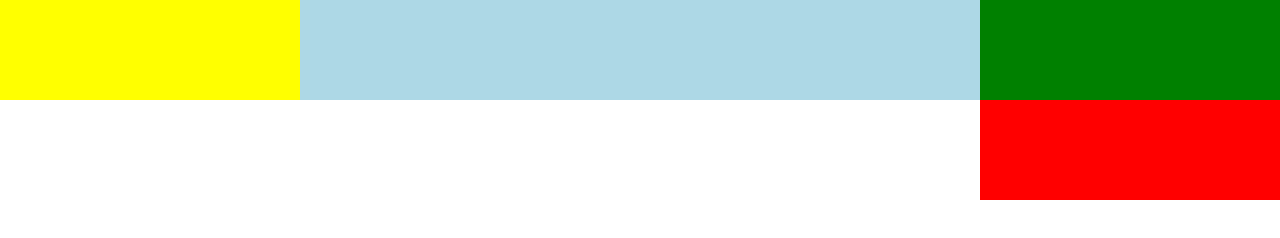
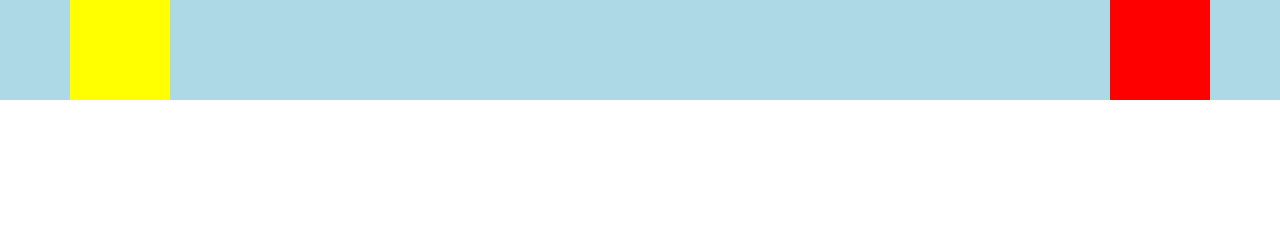
Before and after one commit to andreathepa/htmlcss-responsive-layout, a plain HTML site: page index.html in a window 1280 px wide. Drawn offline with Linux system fonts and the light colour scheme.

Commit message:
CONTAINER BREAKPOINT

```diff
--- a/css/style.css
+++ b/css/style.css
@@ -16,12 +16,13 @@ header{
 /* LAYOUT RULES */
 
 .container{
-    width: 100%;
+    max-width: 600px;
+    margin: 0 auto;
 }
 
 .left-logo, .right-menu{
     height: 100px;
-    width: 300px;
+    width: 100px;
     background-color: yellow;
 }
 
@@ -31,6 +32,7 @@ header{
 
 .extended-menu{
     background-color: red;
+    display: none;
 }
 
 .hamburger, .extended-menu{
@@ -42,17 +44,32 @@ header{
 /* TABLET */
 
 @media screen and (min-width: 768px) {
-
+    .container{
+        max-width: 750px;
+    }
 }
 
 /* DESKTOP */
 
 @media screen and (min-width: 991px) {
 
+    .container{
+        max-width: 950px;
+    }
+    .hamburger{
+        display: none;
+    }
+
+    .extended-menu{
+        display: block;
+    }
+
 }
 
 /* LARGE DESKTOP */
 
 @media screen and (min-width: 1200px) {
-
+    .container{
+        max-width: 1140px;
+    }
 }
```
